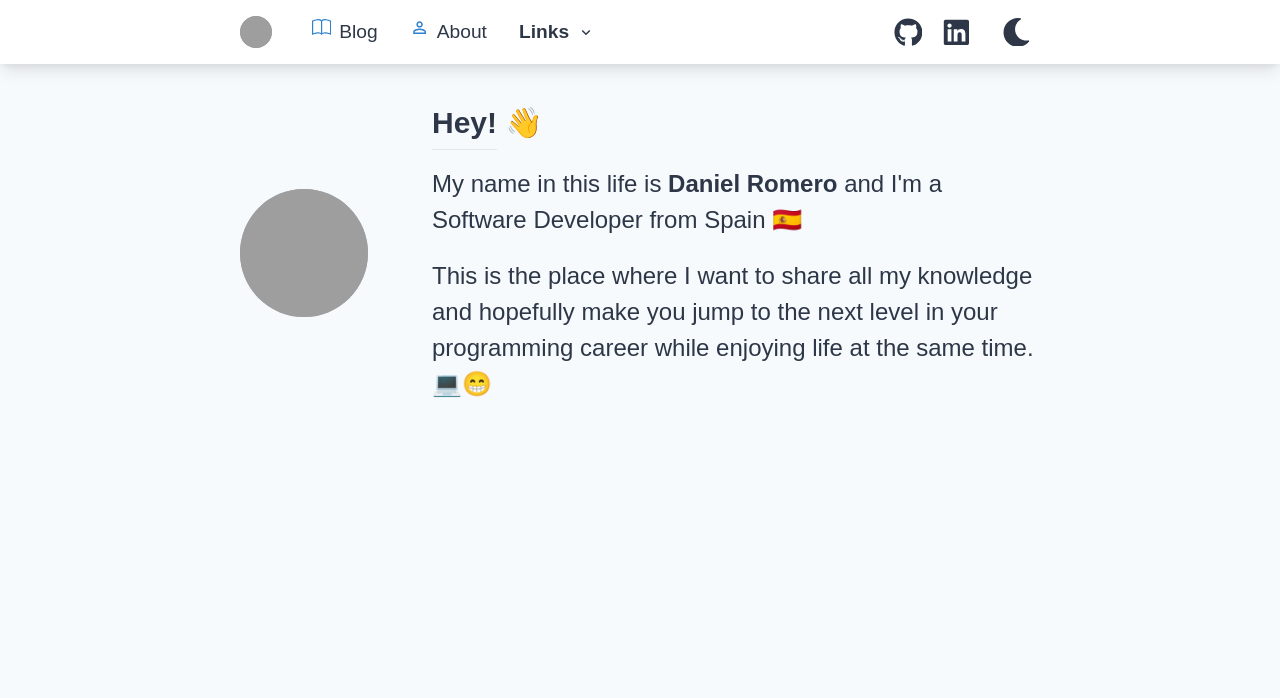
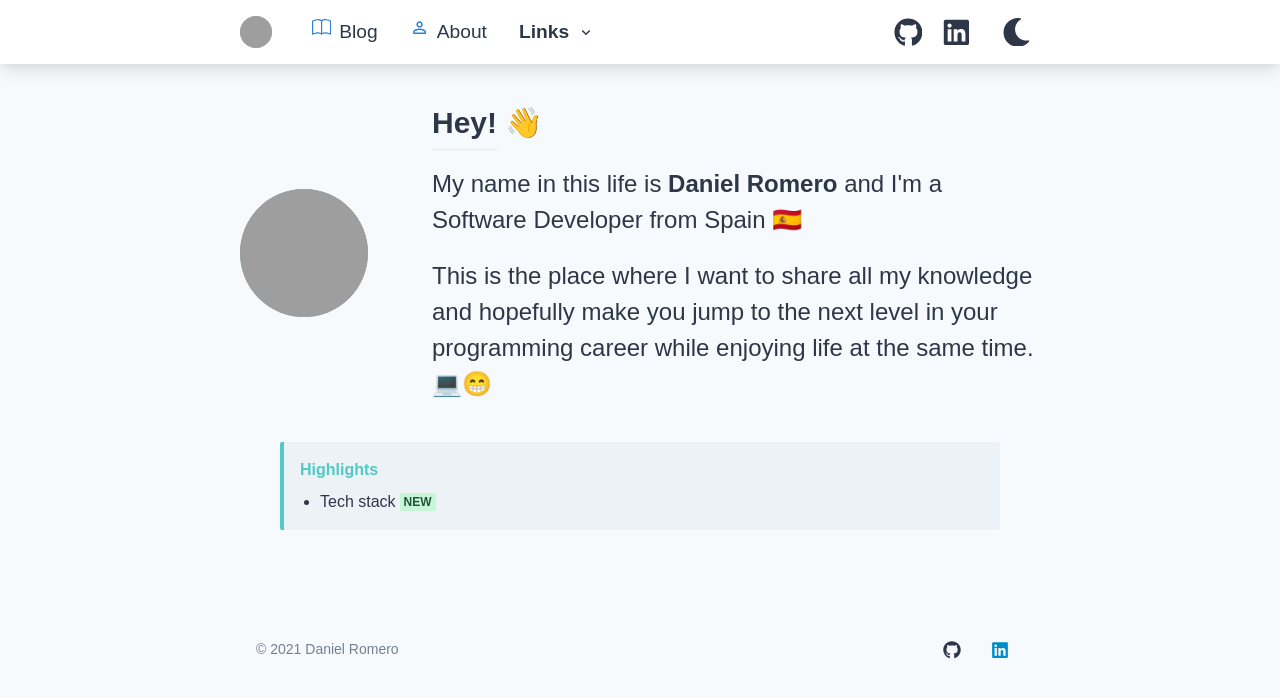
Before and after one commit to WooodHead/danieldeveloper.dev, a Next.js app: page / in a window 1280 px wide. Shown: the top 698 px of the page. Built offline with nearby package versions, Linux system fonts and the light colour scheme; grey boxes are pictures that could not be loaded.

Commit message:
Implemented Footer on BasicLayout and finish Highlight component

```diff
--- a/components/Home/HeaderDescription.tsx
+++ b/components/Home/HeaderDescription.tsx
@@ -7,11 +7,10 @@ interface HeaderDescriptionProps {
   underlineColor?: string;
 }
 
-export const HeaderDescription: React.FC<HeaderDescriptionProps> = ({
+const HeaderDescription: React.FC<HeaderDescriptionProps> = ({
   animationDuration = 0.5,
   underlineColor = "#ff9400",
 }) => (
-  <Flex direction="column" align="center">
   <Flex direction={["column", "column", "row"]}>
     <MotionBox
       opacity="0"
@@ -78,5 +77,6 @@ export const HeaderDescription: React.FC<HeaderDescriptionProps> = ({
       </Box>
     </MotionFlex>
   </Flex>
-  </Flex>
 );
+
+export default HeaderDescription;
--- /dev/null
+++ b/components/Home/Highlights.tsx
@@ -0,0 +1,77 @@
+import NextLink from "next/link";
+import {
+  Box,
+  Text,
+  Badge,
+  Stack,
+  Link,
+  UnorderedList,
+  ListItem,
+  useColorModeValue,
+} from "@chakra-ui/react";
+import { MotionBox } from "../Common";
+import { HighLight } from "../../config/highlights";
+
+interface HighLightsProps {
+  title?: string;
+  highlights: HighLight[];
+  animationDuration?: number;
+}
+
+const Highlights: React.FC<HighLightsProps> = ({
+  title = "Highlights",
+  highlights,
+  animationDuration,
+}) => (
+  <MotionBox
+    w="100%"
+    opacity="0"
+    initial={{
+      translateY: 80,
+    }}
+    animate={{
+      translateY: 0,
+      opacity: 1,
+      transition: {
+        delay: animationDuration - 0.1,
+        duration: animationDuration,
+      },
+    }}
+  >
+    <Box mt={10}>
+      <Stack
+        mb={10}
+        mx={[0, 0, 10]}
+        padding={4}
+        align="start"
+        borderLeft="4px solid"
+        borderColor={"#53c8c4"}
+        color={"whatsapp"}
+        _hover={{ shadow: "lg" }}
+        backgroundColor={useColorModeValue("gray.100", "#1e2533")}
+        rounded="sm"
+        fontSize="md"
+      >
+        <Text textAlign="center" color="#53c8c4" fontWeight="bold">
+          {title}
+        </Text>
+        <UnorderedList textAlign="left" paddingLeft={5} m={0}>
+          {highlights.map(({ href, title, badge }) => (
+            <ListItem key={title}>
+              <NextLink href={href} passHref>
+                <Link>
+                  {title}
+                  <Badge ml="1" colorScheme={badge.color}>
+                    {badge.text}
+                  </Badge>
+                </Link>
+              </NextLink>
+            </ListItem>
+          ))}
+        </UnorderedList>
+      </Stack>
+    </Box>
+  </MotionBox>
+);
+
+export default Highlights;
--- a/components/Home/index.tsx
+++ b/components/Home/index.tsx
@@ -1,3 +1,11 @@
-import { HeaderDescription } from "./HeaderDescription";
+import HeaderDescription from "./HeaderDescription";
+import Highlights from "./HighLights";
+import { highLights } from "../../config/highlights";
+import { Flex } from "@chakra-ui/react";
 
-export { HeaderDescription };
+export const Home = () => (
+  <Flex direction="column" align="center">
+    <HeaderDescription />
+    <Highlights highlights={highLights} />
+  </Flex>
+);
--- a/components/Layouts/BasicLayout/BasicLayout.tsx
+++ b/components/Layouts/BasicLayout/BasicLayout.tsx
@@ -1,5 +1,5 @@
 import { Box } from "@chakra-ui/react";
-import { TopNavbar } from ".";
+import { TopNavbar, Footer } from ".";
 
 const BasicLayout: React.FC = ({ children }) => {
   return (
@@ -16,6 +16,7 @@ const BasicLayout: React.FC = ({ children }) => {
           {children}
         </Box>
       </Box>
+      <Footer />
     </>
   );
 };
--- /dev/null
+++ b/components/Layouts/BasicLayout/Footer.tsx
@@ -0,0 +1,59 @@
+import {
+  Stack,
+  IconButton,
+  Link,
+  Box,
+  Text,
+  useColorModeValue,
+  Flex,
+} from "@chakra-ui/react";
+import { accounts } from "../../../config/accounts";
+
+export const Footer: React.FC = () => {
+  return (
+    <Stack
+      as="footer"
+      isInline
+      spacing={[1, 2]}
+      p={4}
+      justifyContent="space-between"
+      alignItems="center"
+      w={["100%", "85%", "80%"]}
+      maxW={800}
+      mx="auto"
+    >
+      <Flex
+        flexDirection={["column", "column", "row"]}
+        flexFlow={["column-reverse", "column-reverse"]}
+        justifyContent={["center", "space-between"]}
+        alignItems="center"
+        w="100%"
+      >
+        <Text
+          textAlign="center"
+          fontSize="sm"
+          color={useColorModeValue("gray.500", "gray.200")}
+        >
+          © {new Date().getFullYear()} Daniel Romero
+        </Text>
+
+        <Box textAlign="center">
+          {accounts.map((account) => (
+            <IconButton
+              key={account.key}
+              as={Link}
+              isExternal
+              href={account.profile}
+              aria-label={account.title}
+              colorScheme={account.color}
+              icon={<account.icon />}
+              variant="ghost"
+              size="lg"
+              isRound
+            />
+          ))}
+        </Box>
+      </Flex>
+    </Stack>
+  );
+};
--- a/components/Layouts/BasicLayout/index.tsx
+++ b/components/Layouts/BasicLayout/index.tsx
@@ -1,4 +1,5 @@
+import BasicLayout from "./BasicLayout";
 import { TopNavbar } from "./TopNavbar";
-import BasicLayout from "./BasicLayout";
+import { Footer } from "./Footer";
 
-export { TopNavbar, BasicLayout };
+export { TopNavbar, BasicLayout, Footer };
--- a/config/accounts.ts
+++ b/config/accounts.ts
@@ -1,11 +1,12 @@
 import React from "react";
 import { FaGithub, FaLinkedin } from "react-icons/fa";
 
-type SocialAccount = {
+export type SocialAccount = {
   key: string;
   title: string;
   avatar?: string;
   profile: string;
+  color: string;
   icon: React.FC;
 };
 
@@ -14,6 +15,7 @@ export const GITHUB: SocialAccount = {
   title: "Github Account",
   avatar: "https://avatars.githubusercontent.com/u/24314364?v=4",
   profile: "https://github.com/Ranacode",
+  color: "gray",
   icon: FaGithub,
 };
 
@@ -21,6 +23,7 @@ export const LINKEDIN: SocialAccount = {
   key: "linkedin",
   title: "Linkedin Account",
   profile: "https://www.linkedin.com/in/romerodeveloper",
+  color: "linkedin",
   icon: FaLinkedin,
 };
 
--- /dev/null
+++ b/config/highlights.ts
@@ -0,0 +1,19 @@
+export type HighLight = {
+  href: string;
+  title: string;
+  badge: {
+    color: string;
+    text: string;
+  };
+};
+
+export const highLights: HighLight[] = [
+  {
+    href: "/tech-stack",
+    title: "Tech stack",
+    badge: {
+      color: "green",
+      text: "New",
+    },
+  },
+];
--- a/pages/index.tsx
+++ b/pages/index.tsx
@@ -1,9 +1,9 @@
 import { BasicLayout } from "../components/Layouts/BasicLayout";
-import { HeaderDescription } from "../components/Home/";
+import { Home } from "../components/Home/";
 
 const IndexPage = () => (
   <BasicLayout>
-    <HeaderDescription />
+    <Home />
   </BasicLayout>
 );
 
```
Lines whose indentation alone changed are shown as unchanged.
